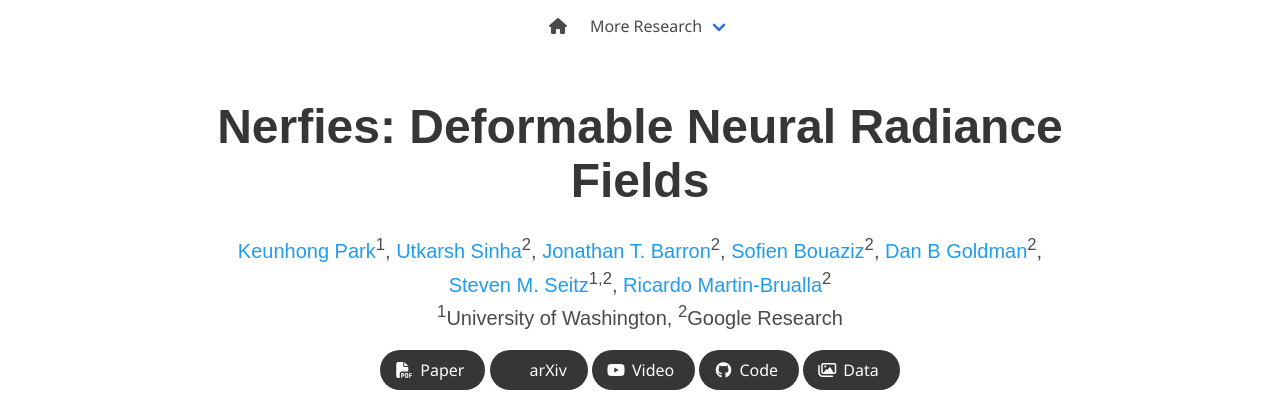
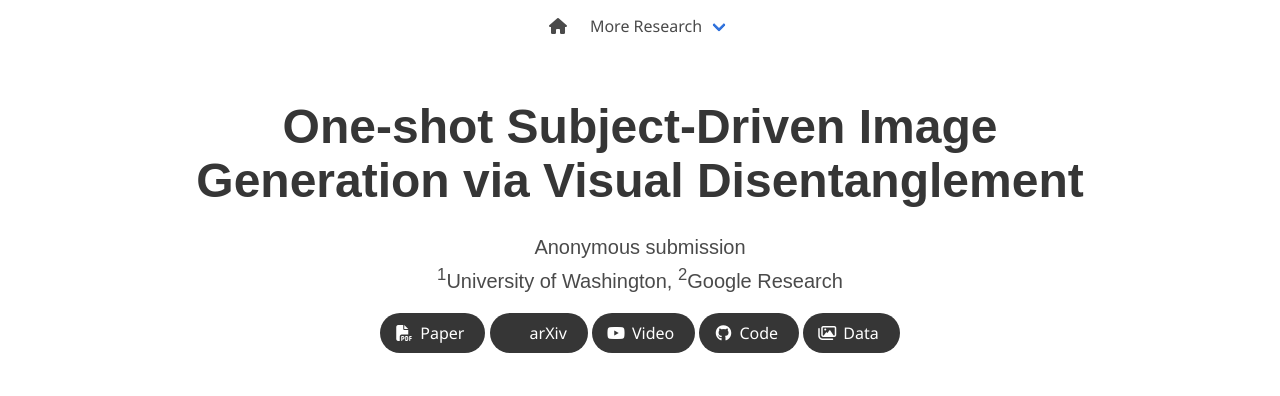
Before and after one commit to oneshot-sdt2i/oneshot-sdt2i.github.io, a plain HTML site: page index.html in a window 1280 px wide. Shown: the top 396 px of the page. Drawn offline with nearby package versions, Linux system fonts and the light colour scheme; some icons are missing; files whose address does not match are found by name; a web font is replaced by a local one.

Commit message:
change the title of the project page

```diff
--- a/index.html
+++ b/index.html
@@ -88,27 +88,10 @@
     <div class="container is-max-desktop">
       <div class="columns is-centered">
         <div class="column has-text-centered">
-          <h1 class="title is-1 publication-title">Nerfies: Deformable Neural Radiance Fields</h1>
+          <h1 class="title is-1 publication-title">One-shot Subject-Driven Image Generation via Visual Disentanglement</h1>
           <div class="is-size-5 publication-authors">
             <span class="author-block">
-              <a href="https://keunhong.com">Keunhong Park</a><sup>1</sup>,</span>
-            <span class="author-block">
-              <a href="https://utkarshsinha.com">Utkarsh Sinha</a><sup>2</sup>,</span>
-            <span class="author-block">
-              <a href="https://jonbarron.info">Jonathan T. Barron</a><sup>2</sup>,
-            </span>
-            <span class="author-block">
-              <a href="http://sofienbouaziz.com">Sofien Bouaziz</a><sup>2</sup>,
-            </span>
-            <span class="author-block">
-              <a href="https://www.danbgoldman.com">Dan B Goldman</a><sup>2</sup>,
-            </span>
-            <span class="author-block">
-              <a href="https://homes.cs.washington.edu/~seitz/">Steven M. Seitz</a><sup>1,2</sup>,
-            </span>
-            <span class="author-block">
-              <a href="http://www.ricardomartinbrualla.com">Ricardo Martin-Brualla</a><sup>2</sup>
-            </span>
+              Anonymous submission</span>
           </div>
 
           <div class="is-size-5 publication-authors">
```
